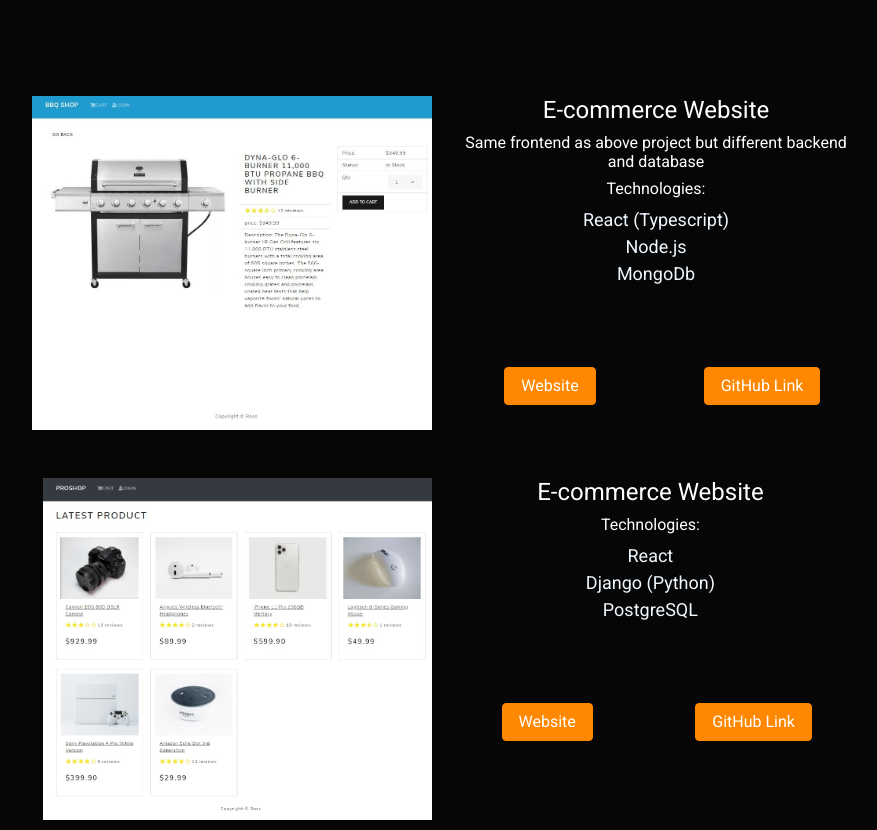
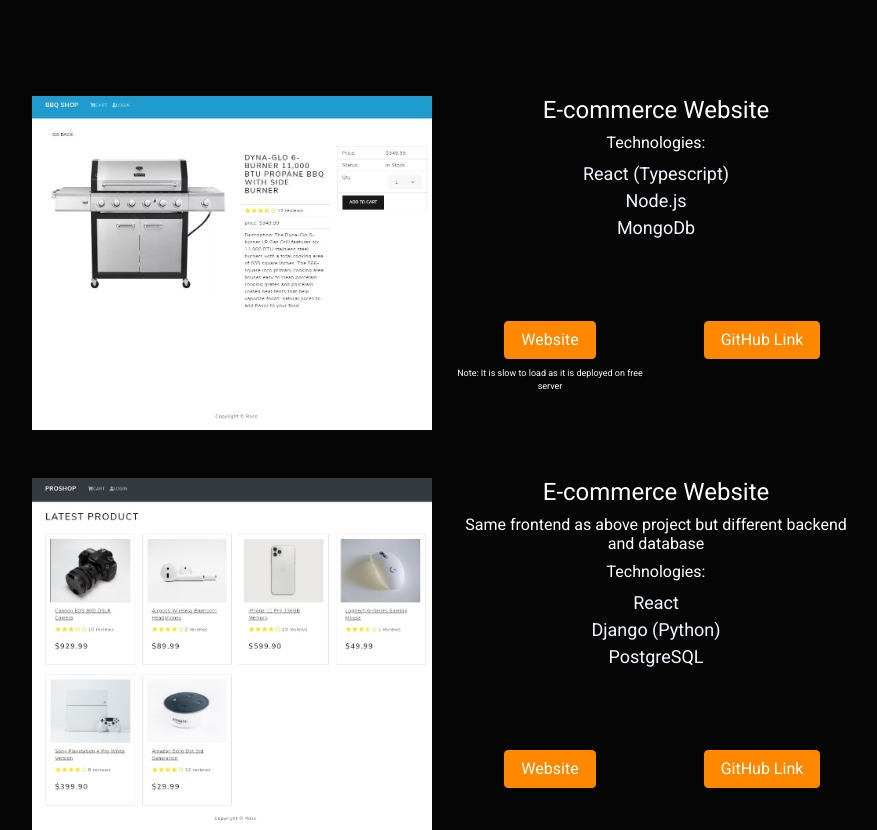
Before and after one commit to Ross-Ghazi/Portfolio, a React (Create React App) app: page / in a window 1280 px wide. Shown: the part 2000-2830 px from the top of the page, without its empty margins (196-1073 px from the left). Built offline with nearby package versions, Linux system fonts and the light colour scheme.

Commit message:
updated desc

```diff
--- a/src/App.js
+++ b/src/App.js
@@ -11,6 +11,11 @@ function App() {
   useEffect(() => {
     Aos.init({ duration: 2000 });
   }, []);
+
+  const smallerTextStyles = {
+    marginTop: "0.5rem",
+    fontSize: ".5em",
+  };
 
   return (
     <>
@@ -132,10 +137,7 @@ function App() {
               </Col>
               <Col data-aos="fade-left" md={6} className="">
                 <h5>E-commerce Website</h5>
-                <h6>
-                  Same frontend as above project but different backend and
-                  database
-                </h6>
+
                 <h6>Technologies:</h6>
                 <Row className="justify-content-md-center">
                   React (Typescript)
@@ -152,6 +154,9 @@ function App() {
                     >
                       <Button variant="warning"> Website</Button>
                     </a>
+                    <div style={smallerTextStyles}>
+                      Note: It is slow to load as it is deployed on free server{" "}
+                    </div>
                   </Col>
                   <Col>
                     <a
@@ -184,6 +189,10 @@ function App() {
               </Col>
               <Col data-aos="fade-left" md={6} className="">
                 <h5>E-commerce Website</h5>
+                <h6>
+                  Same frontend as above project but different backend and
+                  database
+                </h6>
                 <h6>Technologies:</h6>
                 <Row className="justify-content-md-center">React</Row>
                 <Row className="justify-content-md-center">Django (Python)</Row>
```
